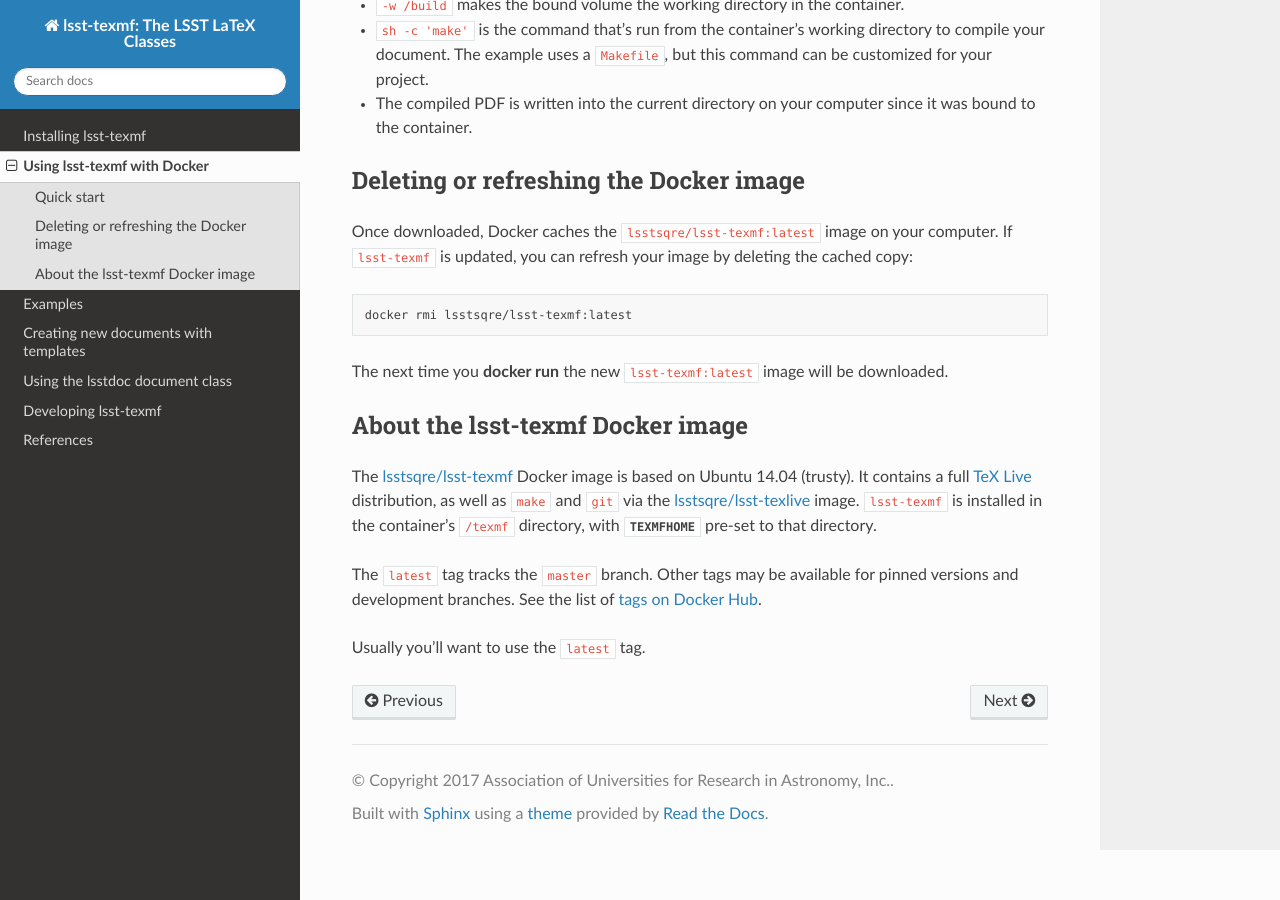
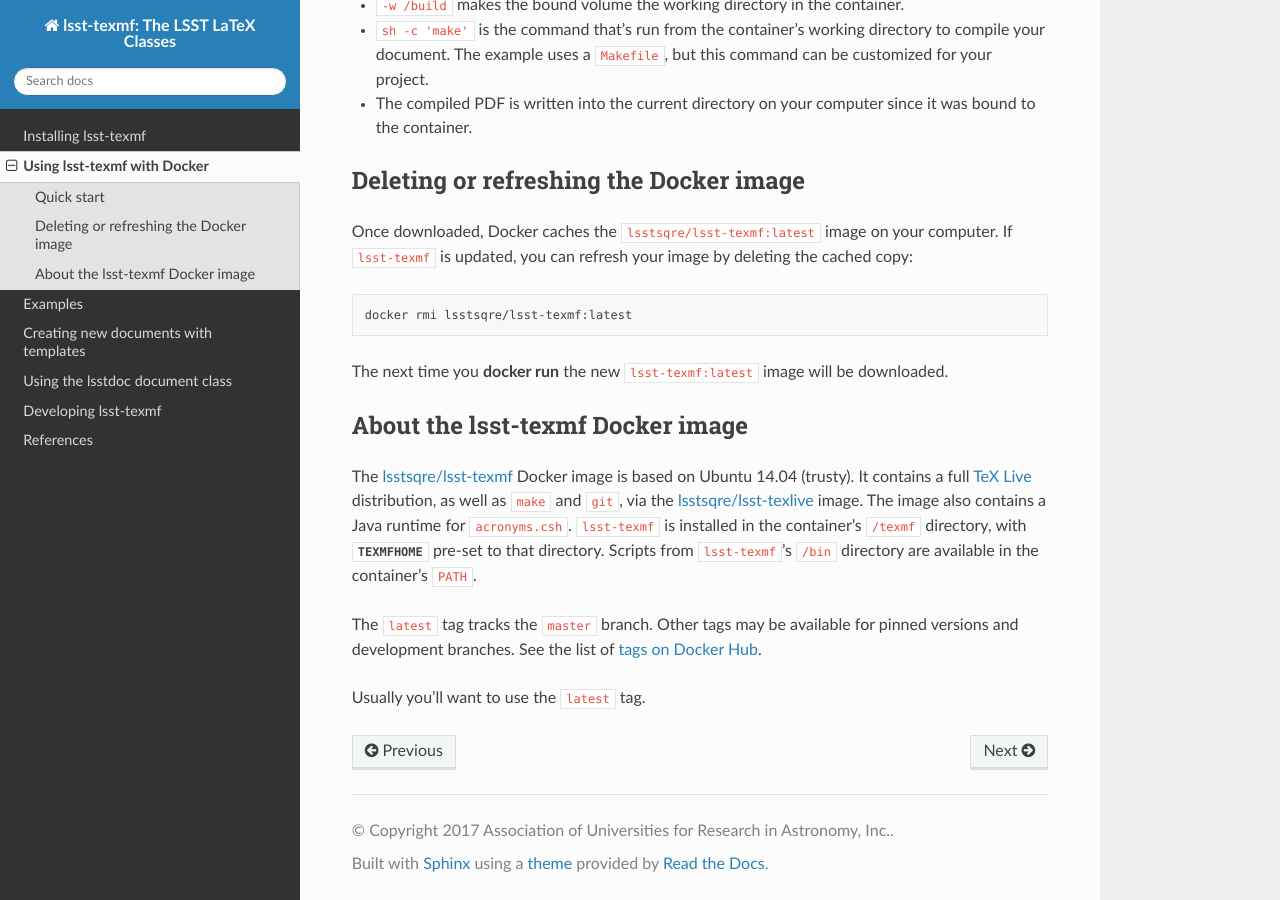
Before and after one commit to lsst/lsst-texmf, a Sphinx documentation site: the page built from docs/docker.rst, in a window 1280 px wide and 900 px high, scrolled down 730 px. Built offline with Sphinx 7.4.7 and the Read the Docs theme 2.0.0, drawn with Linux system fonts in a browser that asks for light colours; pages that are not in the unit, such as notebooks, are missing from menus; the version number could not be read and is left out.

Commit message:
Install JRE and csh in Docker image
These are currently needed to run lsst-texmf's acronyms.csh.

Includes doc update.

```diff
--- a/docs/docker.rst
+++ b/docs/docker.rst
@@ -54,8 +54,10 @@ About the lsst-texmf Docker image
 =================================
 
 The `lsstsqre/lsst-texmf`_ Docker image is based on Ubuntu 14.04 (trusty).
-It contains a full `TeX Live`_ distribution, as well as ``make`` and ``git`` via the `lsstsqre/lsst-texlive`_ image.
+It contains a full `TeX Live`_ distribution, as well as ``make`` and ``git``, via the `lsstsqre/lsst-texlive`_ image.
+The image also contains a Java runtime for ``acronyms.csh``.
 ``lsst-texmf`` is installed in the container's ``/texmf`` directory, with :envvar:`TEXMFHOME` pre-set to that directory.
+Scripts from ``lsst-texmf``\ ’s :file:`/bin` directory are available in the container's ``PATH``.
 
 The ``latest`` tag tracks the ``master`` branch.
 Other tags may be available for pinned versions and development branches.
```
Also changed, not shown: 1 other file.
